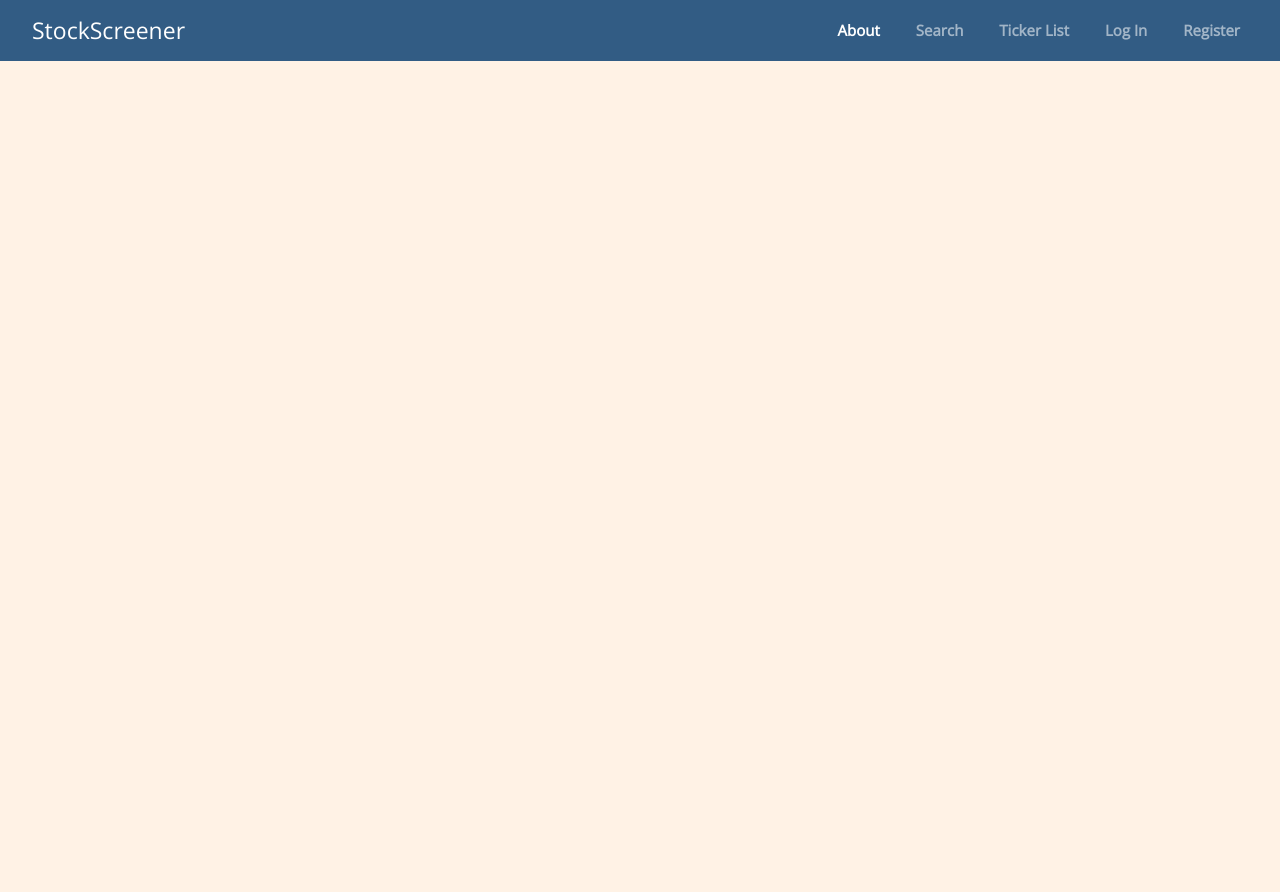
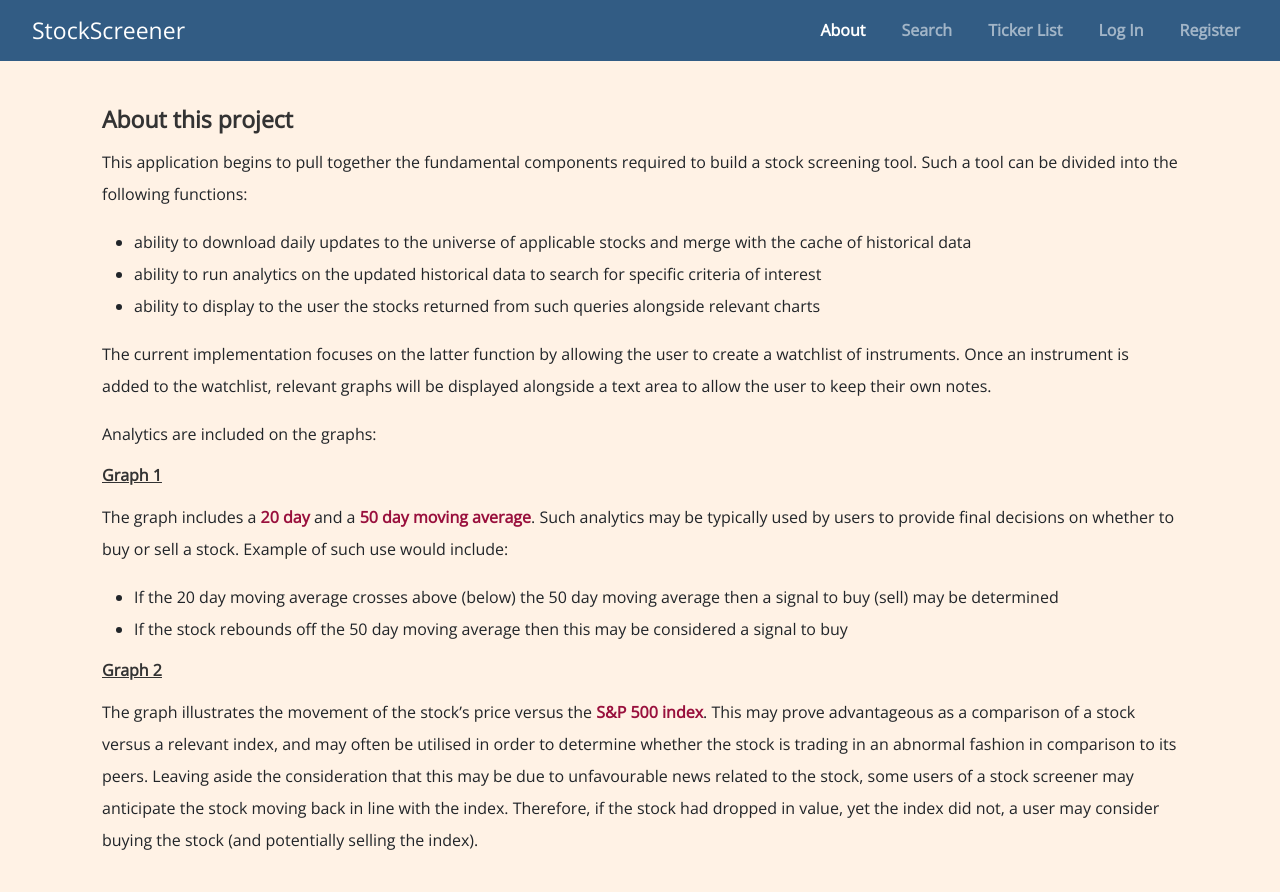
Before and after one commit to ahsamt/StockScreener, a Django app: page /about in a window 1280 px wide. Before the commit the page ends 61 px from the top, so only its background shows below. Run offline with Django 3.2, Linux system fonts and the light colour scheme; parts of the project's set-up code (start-up, migrations or seed data) failed here and were passed over; some libraries are stand-ins or nearby versions.

Commit message:
about text added

```diff
--- a/stockscreener/static/stockscreener/styles.css
+++ b/stockscreener/static/stockscreener/styles.css
@@ -13,7 +13,7 @@
 body {
   background: var(--background-color);
   font-family: "Open Sans", sans-serif;
-  font-size: 15px;
+  font-size: 16px;
   padding-left: 0;
 }
 
@@ -59,6 +59,12 @@ h5 {
   font-size: 16px;
 }
 
+h6 {
+  color: var(--grey-font-color);
+  font-weight: bold;
+  text-decoration: underline;
+}
+
 li > .nav-link {
   margin: 0px 20px 0px 0px;
   font-weight: bolder;
@@ -84,6 +90,10 @@ textarea {
   text-decoration: underline;
 }
 
+.about {
+  line-height: 2;
+  padding: 30px 20px 20px 20px;
+}
 .abc_tickers {
   display: none;
   line-height: 2;
@@ -123,7 +133,10 @@ textarea {
 .price_change_green {
   color: var(--green-font-color);
 }
-
+.red {
+  color: var(--red-hover-color);
+  font-weight: bolder;
+}
 .search-form {
   display: block;
   margin: auto;
--- a/stockscreener/templates/stockscreener/about.html
+++ b/stockscreener/templates/stockscreener/about.html
@@ -58,5 +58,68 @@
     </div>
   </div>
 </nav>
-<div class="container"></div>
+<div class="container">
+  <div class="about">
+    <h2>About this project</h2>
+
+    <p>
+      This application begins to pull together the fundamental components
+      required to build a stock screening tool. Such a tool can be divided into
+      the following functions:
+    </p>
+    <ul>
+      <li>
+        ability to download daily updates to the universe of applicable stocks
+        and merge with the cache of historical data
+      </li>
+      <li>
+        ability to run analytics on the updated historical data to search for
+        specific criteria of interest
+      </li>
+      <li>
+        ability to display to the user the stocks returned from such queries
+        alongside relevant charts
+      </li>
+    </ul>
+    <p>
+      The current implementation focuses on the latter function by allowing the
+      user to create a watchlist of instruments. Once an instrument is added to
+      the watchlist, relevant graphs will be displayed alongside a text area to
+      allow the user to keep their own notes.
+    </p>
+    <p>Analytics are included on the graphs:</p>
+
+    <h6 class="mb-3">Graph 1</h6>
+    <p>
+      The graph includes a <span class="red">20 day</span> and a
+      <span class="red">50 day moving average</span>. Such analytics may be
+      typically used by users to provide final decisions on whether to buy or
+      sell a stock. Example of such use would include:
+    </p>
+
+    <ul>
+      <li>
+        If the 20 day moving average crosses above (below) the 50 day moving
+        average then a signal to buy (sell) may be determined
+      </li>
+      <li>
+        If the stock rebounds off the 50 day moving average then this may be
+        considered a signal to buy
+      </li>
+    </ul>
+    <h6 class="mb-3">Graph 2</h6>
+    <p>
+      The graph illustrates the movement of the stock’s price versus the
+      <span class="red">S&P 500 index</span>. This may prove advantageous as a
+      comparison of a stock versus a relevant index, and may often be utilised
+      in order to determine whether the stock is trading in an abnormal fashion
+      in comparison to its peers. Leaving aside the consideration that this may
+      be due to unfavourable news related to the stock, some users of a stock
+      screener may anticipate the stock moving back in line with the index.
+      Therefore, if the stock had dropped in value, yet the index did not, a
+      user may consider buying the stock (and potentially selling the index).
+    </p>
+  </div>
+</div>
+
 {% endblock %}
```
Also changed, not shown: stocks.csv.
